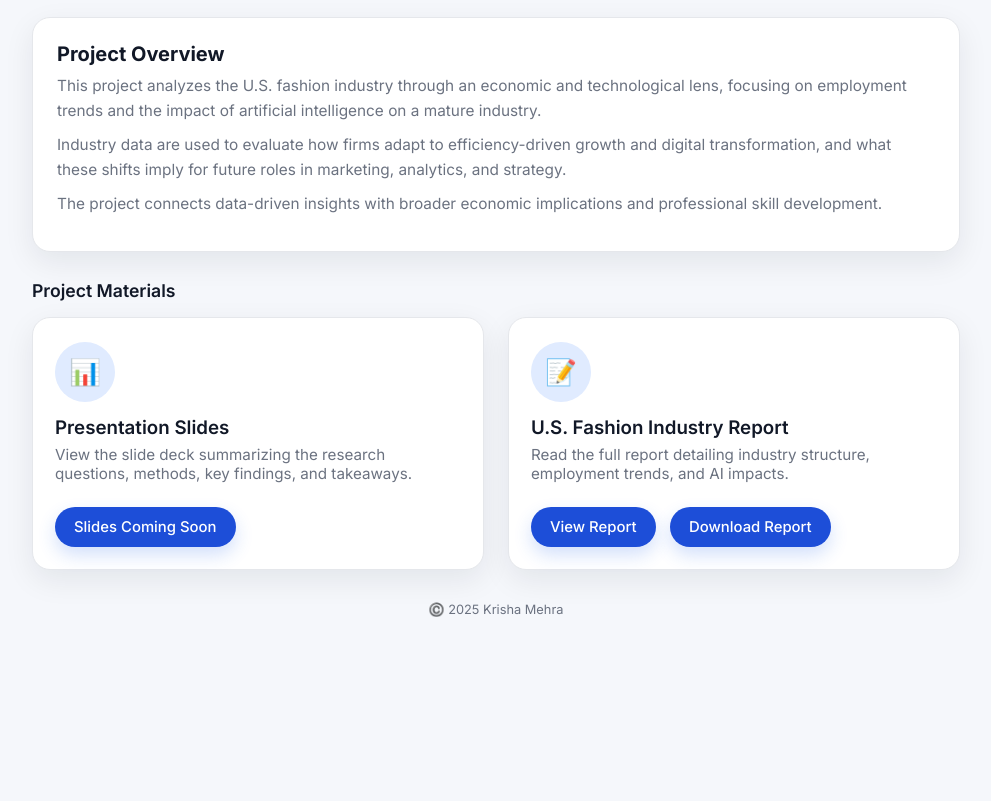
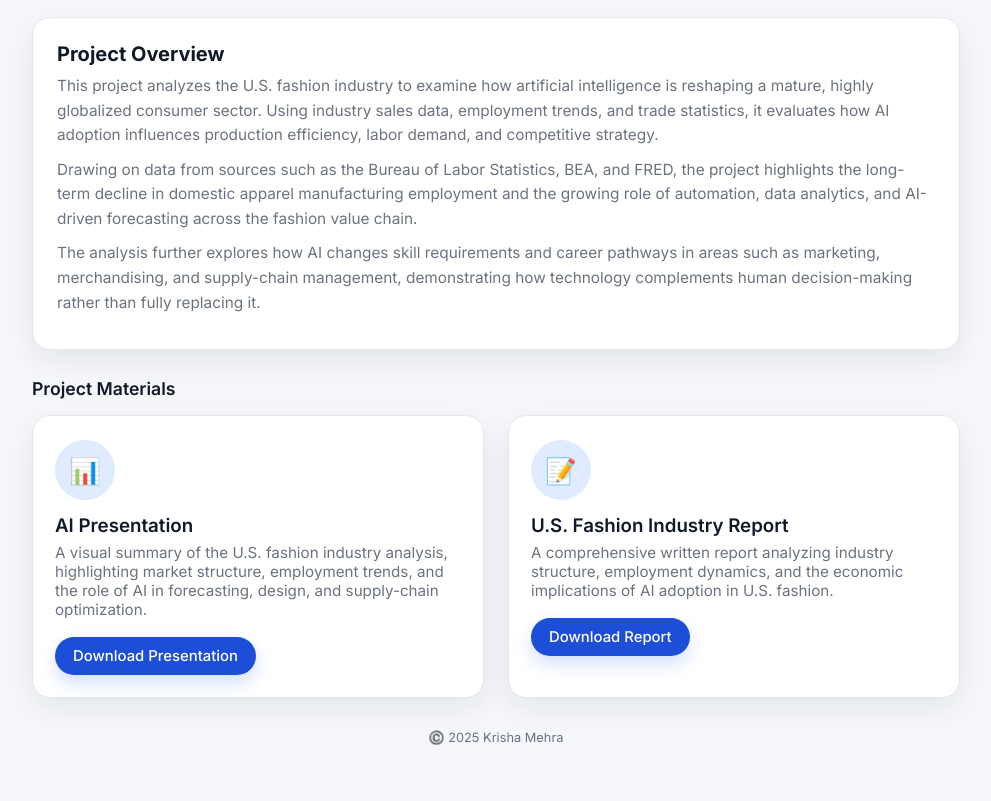
Before and after one commit to kmehra-png/490AI_Krisha-Mehra, a plain HTML site: page project.html in a window 1280 px wide. Shown: the part 131-932 px from the top of the page, without its empty margins (144-1135 px from the left). Before the commit the page ends 804 px from the top, so only its background shows below. Drawn offline with Linux system fonts and the light colour scheme.

Commit message:
Update project.html

```diff
--- a/project.html
+++ b/project.html
@@ -3,9 +3,9 @@
 <head>
   <meta charset="UTF-8" />
   <meta name="viewport" content="width=device-width, initial-scale=1.0" />
-  <title>AI Class Project | Krisha Mehra</title>
+  <title>Projects | Krisha Mehra</title>
 
-  <!-- Google Font (matches main page) -->
+  <!-- Google Font -->
   <link rel="preconnect" href="https://fonts.googleapis.com">
   <link rel="preconnect" href="https://fonts.gstatic.com" crossorigin>
   <link href="https://fonts.googleapis.com/css2?family=Inter:wght@400;500;600;700&display=swap" rel="stylesheet">
@@ -76,7 +76,10 @@
       margin-bottom: 28px;
     }
 
-    .project-overview h2 { margin: 0 0 8px; font-size: 1.25rem; }
+    .project-overview h2 {
+      margin: 0 0 8px;
+      font-size: 1.25rem;
+    }
 
     .project-overview p {
       margin: 0 0 10px;
@@ -89,7 +92,6 @@
       font-size: 1.1rem;
       font-weight: 600;
       margin-bottom: 16px;
-      margin-top: 4px;
     }
 
     .materials-grid {
@@ -126,22 +128,12 @@
       border-radius: 999px;
       background: var(--primary);
       color: white;
-      text-decoration: none;
       font-size: 0.93rem;
       font-weight: 500;
-      border: 1px solid transparent;
-      transition: background 0.15s ease, transform 0.15s ease, box-shadow 0.15s ease;
       box-shadow: 0 8px 18px rgba(37, 99, 235, 0.2);
-      margin-right: 10px;
-      margin-top: 6px;
     }
 
-    .primary-link:hover {
-      background: #1e40af;
-      transform: translateY(-1px);
-      box-shadow: 0 10px 24px rgba(37, 99, 235, 0.26);
-      text-decoration: none;
-    }
+    .primary-link:hover { background: #1e40af; }
 
     footer {
       margin-top: 32px;
@@ -154,66 +146,85 @@
 
 <body>
   <div class="page">
-    <a class="back-link" href="index.html"><span>←</span> Back to Home</a>
+
+    <a class="back-link" href="index.html">← Back to Home</a>
 
     <header>
       <h1>AI Class Project</h1>
-      <p>Artificial Intelligence in Economics | Fall 2024</p>
+      <p>AI in Economics | Fall 2025</p>
     </header>
 
+    <!-- PROJECT OVERVIEW -->
     <section class="card project-overview">
       <h2>Project Overview</h2>
+
       <p>
-        This project analyzes the U.S. fashion industry through an economic and technological lens,
-        focusing on employment trends and the impact of artificial intelligence on a mature industry.
+        This project analyzes the U.S. fashion industry to examine how artificial intelligence is
+        reshaping a mature, highly globalized consumer sector. Using industry sales data, employment
+        trends, and trade statistics, it evaluates how AI adoption influences production efficiency,
+        labor demand, and competitive strategy.
       </p>
+
       <p>
-        Industry data are used to evaluate how firms adapt to efficiency-driven growth and digital transformation,
-        and what these shifts imply for future roles in marketing, analytics, and strategy.
+        Drawing on data from sources such as the Bureau of Labor Statistics, BEA, and FRED, the project
+        highlights the long-term decline in domestic apparel manufacturing employment and the growing
+        role of automation, data analytics, and AI-driven forecasting across the fashion value chain.
       </p>
+
       <p>
-        The project connects data-driven insights with broader economic implications and professional skill development.
+        The analysis further explores how AI changes skill requirements and career pathways in areas
+        such as marketing, merchandising, and supply-chain management, demonstrating how technology
+        complements human decision-making rather than fully replacing it.
       </p>
     </section>
 
+    <!-- PROJECT MATERIALS -->
     <section>
       <h2 class="materials-heading">Project Materials</h2>
 
       <div class="materials-grid">
+
+        <!-- PRESENTATION -->
         <article class="card material-card">
-          <div class="material-icon" aria-hidden="true">📊</div>
-          <h3 class="material-title">Presentation Slides</h3>
+          <div class="material-icon">📊</div>
+          <h3 class="material-title">AI Presentation</h3>
           <p class="material-desc">
-            View the slide deck summarizing the research questions, methods, key findings, and takeaways.
+            A visual summary of the U.S. fashion industry analysis, highlighting market structure,
+            employment trends, and the role of AI in forecasting, design, and supply-chain optimization.
           </p>
-          <a class="primary-link" href="#" aria-disabled="true">Slides Coming Soon</a>
+          <a
+            class="primary-link"
+            href="AI%20Presentation%20.pdf"
+            download
+          >
+            Download Presentation
+          </a>
         </article>
 
+        <!-- REPORT -->
         <article class="card material-card">
-          <div class="material-icon" aria-hidden="true">📝</div>
+          <div class="material-icon">📝</div>
           <h3 class="material-title">U.S. Fashion Industry Report</h3>
           <p class="material-desc">
-            Read the full report detailing industry structure, employment trends, and AI impacts.
+            A comprehensive written report analyzing industry structure, employment dynamics,
+            and the economic implications of AI adoption in U.S. fashion.
           </p>
-
-          <!-- IMPORTANT: filename includes a space BEFORE .pdf -->
-          <a class="primary-link"
-             href="US%20Fashion%20Industry%20Report%20.pdf"
-             target="_blank"
-             rel="noopener">
-            View Report
-          </a>
-
-          <a class="primary-link"
-             href="US%20Fashion%20Industry%20Report%20.pdf"
-             download>
+          <a
+            class="primary-link"
+            href="US%20Fashion%20Industry%20Report%20.pdf"
+            download
+          >
             Download Report
           </a>
         </article>
+
       </div>
     </section>
 
-    <footer>©️ 2025 Krisha Mehra</footer>
+    <footer>
+      ©️ 2025 Krisha Mehra
+    </footer>
+
   </div>
 </body>
 </html>
```
